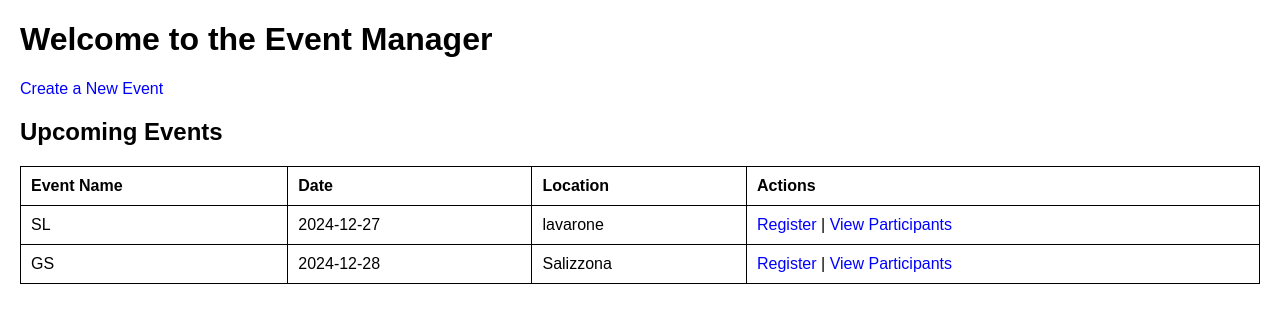
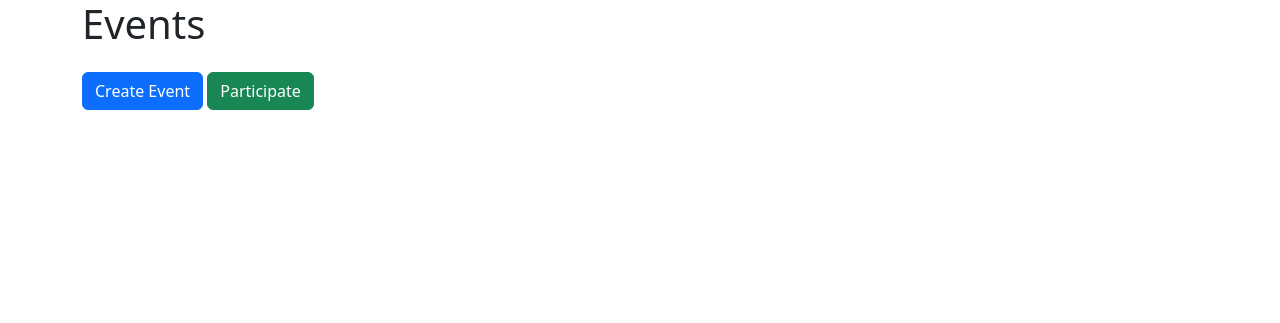
Before and after one commit to darosio/snowtrack, a Flask app: page / in a window 1280 px wide. Shown: the top 323 px of the page. Run offline with Flask 3, Linux system fonts and the light colour scheme.

Commit message:
refactor

```diff
--- a/app.py
+++ b/app.py
@@ -1,68 +1,41 @@
-from flask import Flask, redirect, render_template, request
-from flask_sqlalchemy import SQLAlchemy
+from config import Config
+from flask import Flask, flash, redirect, render_template, request, url_for
+from models import Event, Participant, db
 
 app = Flask(__name__)
-app.config['SQLALCHEMY_DATABASE_URI'] = 'sqlite:///events.db'
-app.config['SQLALCHEMY_TRACK_MODIFICATIONS'] = False
-db = SQLAlchemy(app)
+app.config.from_object(Config)
+db.init_app(app)
 
-# Models
-class Event(db.Model):
-    id = db.Column(db.Integer, primary_key=True)
-    name = db.Column(db.String(100), nullable=False)
-    date = db.Column(db.String(50), nullable=False)
-    location = db.Column(db.String(100), nullable=False)
-
-
-class Participant(db.Model):
-    id = db.Column(db.Integer, primary_key=True)
-    name = db.Column(db.String(100), nullable=False)
-    pickup_location = db.Column(db.String(100), nullable=False)
-    event_id = db.Column(db.Integer, db.ForeignKey('event.id'), nullable=False)
-
-# Routes
 @app.route('/')
 def home():
     events = Event.query.all()
-    return render_template('index.html', events=events)
-
+    return render_template('view_event.html', events=events)
 
 @app.route('/create_event', methods=['GET', 'POST'])
 def create_event():
     if request.method == 'POST':
-        event_name = request.form['event_name']
-        event_date = request.form['event_date']
-        event_location = request.form['event_location']
-
-        new_event = Event(name=event_name, date=event_date, location=event_location)
+        name = request.form['name']
+        new_event = Event(name=name)
         db.session.add(new_event)
         db.session.commit()
-
-        return redirect('/')
+        flash('Event created successfully!', 'success')
+        return redirect(url_for('home'))
     return render_template('create_event.html')
 
+@app.route('/participate', methods=['GET', 'POST'])
+def participate():
+    events = Event.query.all()
+    if request.method == 'POST':
+        event_id = request.form['event']
+        pickup_location = request.form['pickup_location']
+        participant = Participant(event_id=event_id, pickup_location=pickup_location)
+        db.session.add(participant)
+        db.session.commit()
+        flash('Participation recorded!', 'success')
+        return redirect(url_for('home'))
+    return render_template('participate.html', events=events)
 
-@app.route('/register/<int:event_id>', methods=['GET', 'POST'])
-def register(event_id):
-    event = Event.query.get_or_404(event_id)
-    if request.method == 'POST':
-        participant_name = request.form['participant_name']
-        pickup_location = request.form['pickup_location']
-
-        new_participant = Participant(name=participant_name, pickup_location=pickup_location, event_id=event_id)
-        db.session.add(new_participant)
-        db.session.commit()
-
-        return redirect('/')
-    return render_template('register.html', event=event)
-
-@app.route('/event/<int:event_id>')
-def view_event(event_id):
-    event = Event.query.get_or_404(event_id)
-    participants = Participant.query.filter_by(event_id=event_id).all()
-    return render_template('view_event.html', event=event, participants=participants)
-
-if __name__ == "__main__":
+if __name__ == '__main__':
     with app.app_context():
-        db.create_all()  # Ensure tables are created
+        db.create_all()
     app.run(debug=True)
--- a/requirements.txt
+++ b/requirements.txt
@@ -1,2 +1,3 @@
-hatch
-hatchling
+flask
+flask-sqlalchemy
+psycopg2-binary
--- /dev/null
+++ b/runtime.txt
@@ -0,0 +1 @@
+python-3.11
--- /dev/null
+++ b/templates/base.html
@@ -0,0 +1,23 @@
+<!DOCTYPE html>
+<html lang="en">
+<head>
+    <meta charset="UTF-8">
+    <meta name="viewport" content="width=device-width, initial-scale=1.0">
+    <title>SnowTrack</title>
+    <link rel="stylesheet" href="https://cdn.jsdelivr.net/npm/bootstrap@5.3.0/dist/css/bootstrap.min.css">
+</head>
+<body>
+    <div class="container">
+        {% with messages = get_flashed_messages(with_categories=true) %}
+        {% if messages %}
+        <div class="mt-3">
+            {% for category, message in messages %}
+            <div class="alert alert-{{ category }}">{{ message }}</div>
+            {% endfor %}
+        </div>
+        {% endif %}
+        {% endwith %}
+        {% block content %}{% endblock %}
+    </div>
+</body>
+</html>
--- a/templates/view_event.html
+++ b/templates/view_event.html
@@ -1,52 +1,21 @@
-<!DOCTYPE html>
-<html lang="en">
-<head>
-    <meta charset="UTF-8">
-    <meta name="viewport" content="width=device-width, initial-scale=1.0">
-    <title>Event Details</title>
-    <style>
-        body {
-            font-family: Arial, sans-serif;
-            margin: 20px;
-        }
-        table {
-            width: 100%;
-            border-collapse: collapse;
-        }
-        table, th, td {
-            border: 1px solid black;
-        }
-        th, td {
-            padding: 10px;
-            text-align: left;
-        }
-    </style>
-</head>
-<body>
-    <h1>Event Details: {{ event.name }}</h1>
-    <p><strong>Date:</strong> {{ event.date }}</p>
-    <p><strong>Location:</strong> {{ event.location }}</p>
-    <h2>Participants</h2>
-    <table>
-        <thead>
-            <tr>
-                <th>Participant Name</th>
-                <th>Pickup Location</th>
-            </tr>
-        </thead>
-        <tbody>
-            {% for participant in participants %}
-            <tr>
-                <td>{{ participant.name }}</td>
-                <td>{{ participant.pickup_location }}</td>
-            </tr>
+{% extends "base.html" %}
+
+{% block content %}
+<h1>Events</h1>
+<ul class="list-group">
+    {% for event in events %}
+    <li class="list-group-item">
+        <h5>{{ event.name }}</h5>
+        <ul>
+            {% for participant in event.participants %}
+            <li>{{ participant.pickup_location }}</li>
             {% else %}
-            <tr>
-                <td colspan="2">No participants registered yet.</td>
-            </tr>
+            <li>No participants yet.</li>
             {% endfor %}
-        </tbody>
-    </table>
-    <a href="/">Back to Home</a>
-</body>
-</html>
+        </ul>
+    </li>
+    {% endfor %}
+</ul>
+<a href="{{ url_for('create_event') }}" class="btn btn-primary mt-3">Create Event</a>
+<a href="{{ url_for('participate') }}" class="btn btn-success mt-3">Participate</a>
+{% endblock %}
```
Also changed, not shown: config.py (added, +7 -0 lines), models.py (added, +14 -0 lines), templates/create_event.html (+12 -37 lines), templates/participate.html (added, +21 -0 lines), 1 other file.
